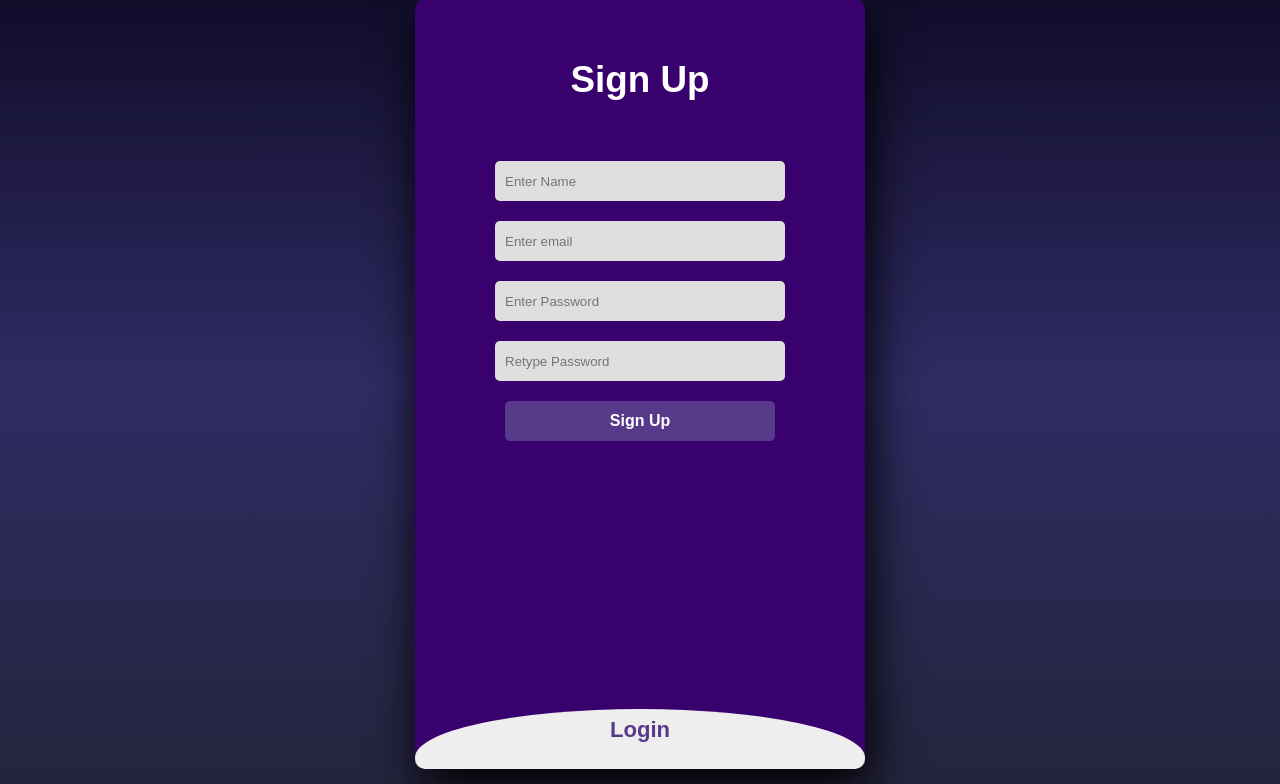
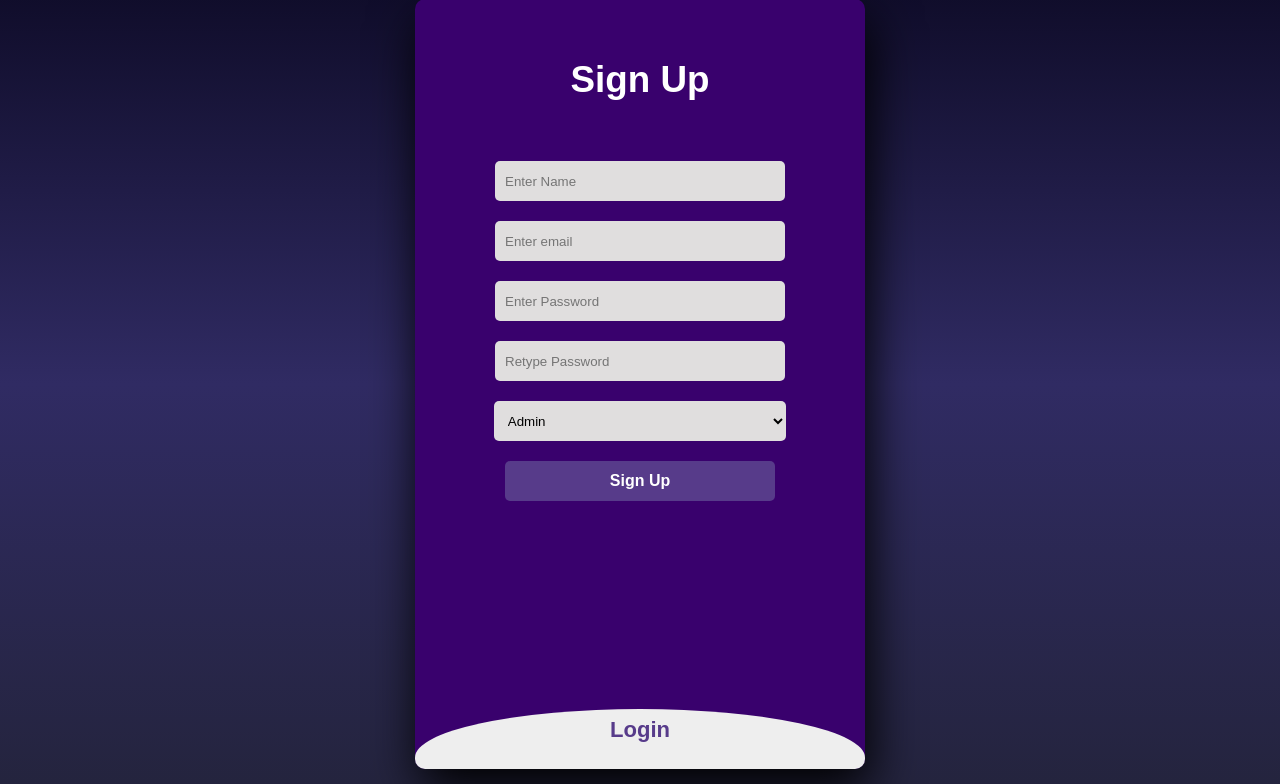
Before and after one commit to Lamiorkor/QuickShop, a PHP site: page /view/login_and_register.php in a window 1280 px wide. Shown: the part 16-800 px from the top of the page. Run offline with PHP 8.4, Linux system fonts and the light colour scheme.

Commit message:
modified:   .DS_Store 	modified:   actions/register_action.php 	modified:   classes/user_class.php 	modified:   controllers/user_controller.php 	modified:   css/login_and_register.css 	modified:   db/infosec_assign2.sql 	modified:   view/login_and_register.php

```diff
--- a/actions/register_action.php
+++ b/actions/register_action.php
@@ -1,17 +1,21 @@
 <?php
 include ('../controllers/user_controller.php');
 
+session_start();
+
 if (isset($_POST['signup'])) {
-
     $name = $_POST['name'];
     $email = $_POST['email'];
     $password = $_POST['password'];
+    $requested_role = $_POST['rolerequest'];
 
     $hashed_password = password_hash($password, PASSWORD_DEFAULT);
 
      // Call registerController
      $registerUser = registerController($name, $email, $hashed_password);
 
+     // Call addRequestController
+     $role_request = addRequestController($_SESSION['user_id'], $requested_role);
 
     // Check if registration was successful
     if ($registerUser !== false) {
--- a/css/login_and_register.css
+++ b/css/login_and_register.css
@@ -53,6 +53,20 @@ input {
     border-radius: 5px;
 }
 
+select {
+    width: 65%;
+    height: 40px;
+    background: #e0dede;
+    justify-content: center;
+    display: flex;
+    margin: 20px auto;
+    padding: 10px;
+    border: none;
+    outline: none;
+    border-radius: 5px;
+}
+
+
 button {
     width: 60%;
     height: 40px;
--- a/view/login_and_register.php
+++ b/view/login_and_register.php
@@ -20,6 +20,12 @@
                 <input type="email" name ="email" placeholder="Enter email"  pattern="[a-zA-Z0-9._%+-]+@[a-zA-Z0-9.-]+\.[a-zA-Z]{2,}" required="">
                 <input type="password" id="password" name ="password" placeholder="Enter Password" pattern="^(?=.*[A-Za-z])(?=.*\d)(?=.*[@$!%*?&])[A-Za-z\d@$!%*?&]{8,}$" required="">
                 <input type="password" id="passwordRetype" name="passwordRetype" placeholder="Retype Password" pattern="^(?=.*[A-Za-z])(?=.*\d)(?=.*[@$!%*?&])[A-Za-z\d@$!%*?&]{8,}$" required>
+                <select name="rolerequest" id="rolerequest" placeholder="You can request a role to be upgraded to">
+                    <option value="administrator">Admin</option>
+                    <option value="inventory manager">Inventory Manager</option>
+                    <option value="sales personnel">Sales Personnel</option>
+                    <option value="customer">Customer</option>
+                </select>
                 <button type="submit" name="signup">Sign Up</button>
             </form>
         </div>
```
Also changed, not shown: classes/user_class.php (+25 -4 lines), controllers/user_controller.php (+21 -12 lines), db/infosec_assign2.sql (+10 -3 lines), 1 other file.
